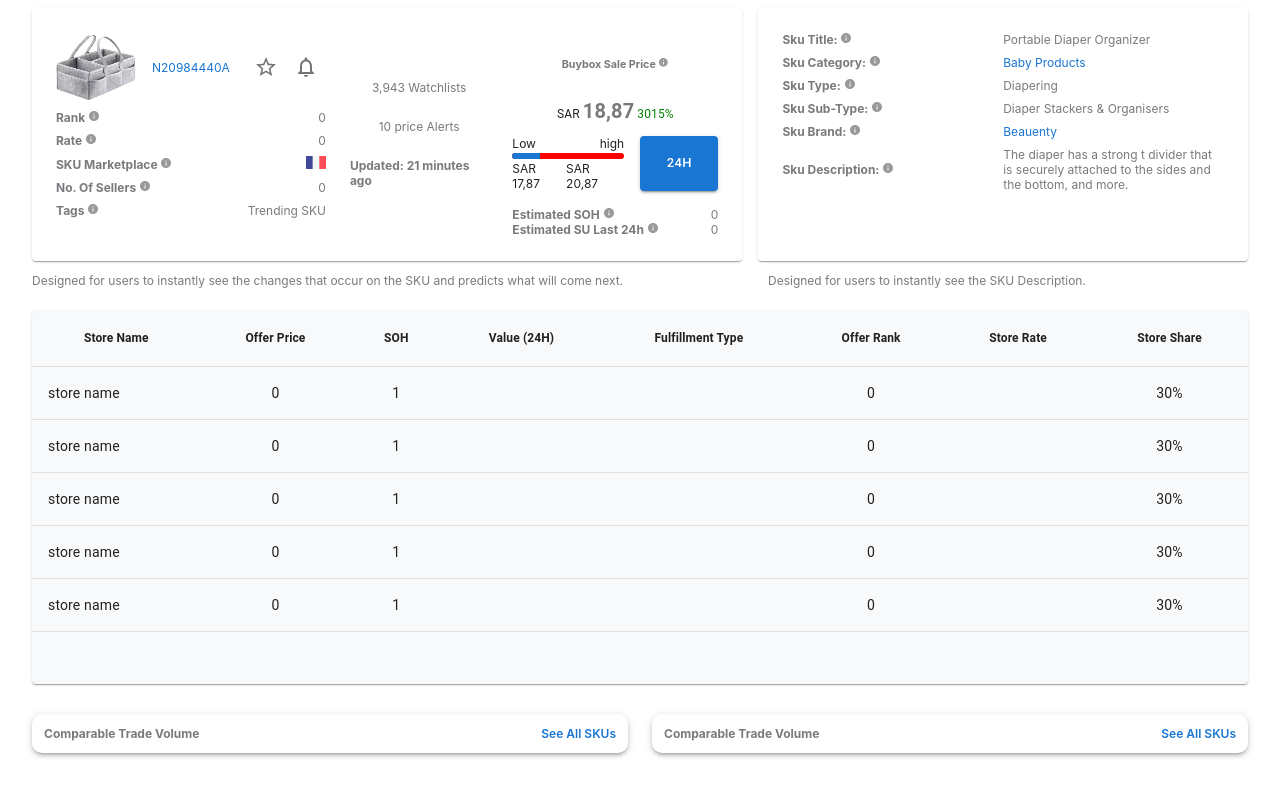
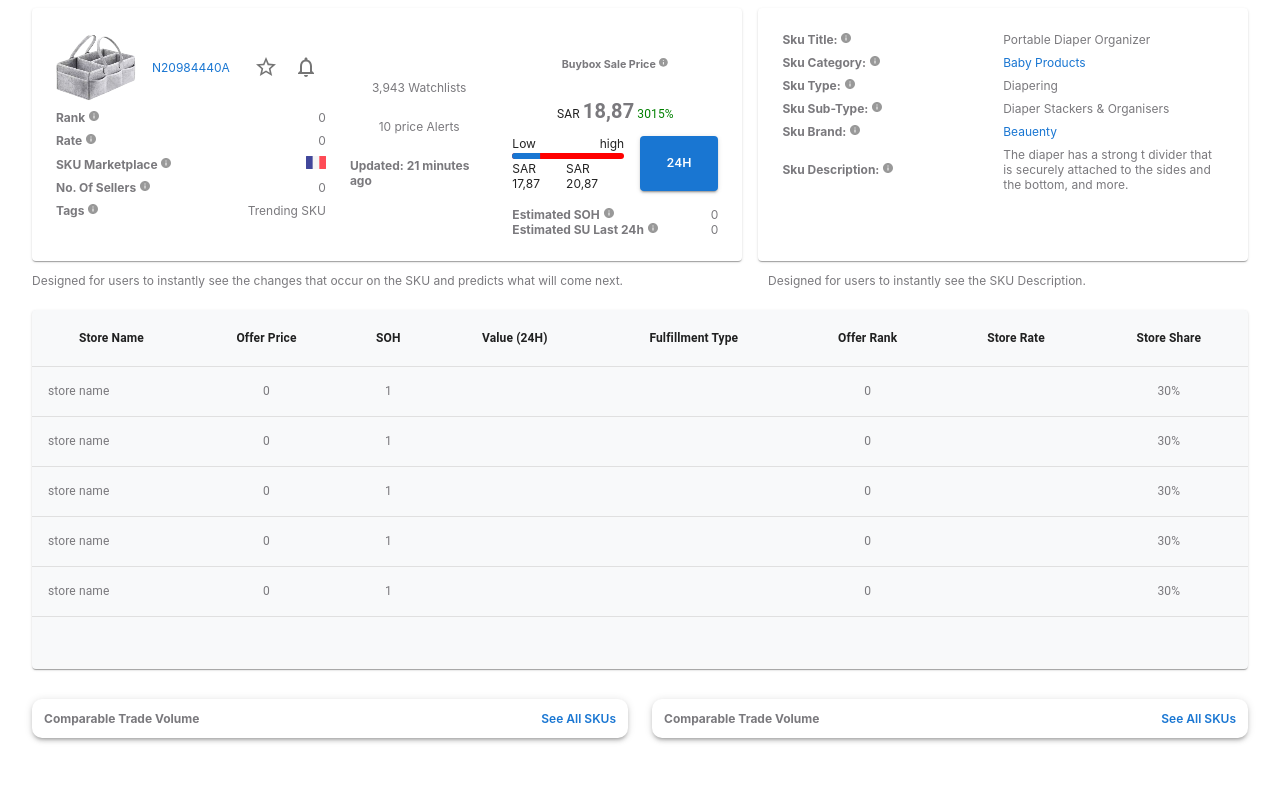
Before and after one commit to checkiamsiam/mui-sku-details-page, a React (Vite) app: page / in a window 1280 px wide. Shown: the top 796 px of the page. Built offline with nearby package versions, Linux system fonts and the light colour scheme.

Commit message:
simple correction

```diff
--- a/src/components/ProductAnalysisTable.jsx
+++ b/src/components/ProductAnalysisTable.jsx
@@ -50,22 +50,30 @@ const ProductAnalysisTable = () => {
         <TableBody>
           {rows.map((row) => (
             <TableRow key={row.name} sx={{ "&:last-child td, &:last-child th": { border: 0 } }}>
-              <TableCell component="th" scope="row">
+              <TableCell component="th" scope="row" sx={{ fontSize: "12px", color: "#7A797D" }}>
                 {row?.name}
               </TableCell>
-              <TableCell align="center">{row?.offerPrice}</TableCell>
-              <TableCell align="center">{row?.soh}</TableCell>
-              <TableCell align="center">
+              <TableCell align="center" sx={{ fontSize: "12px", color: "#7A797D" }}>
+                {row?.offerPrice}
+              </TableCell>
+              <TableCell align="center" sx={{ fontSize: "12px", color: "#7A797D" }}>
+                {row?.soh}
+              </TableCell>
+              <TableCell align="center" sx={{ fontSize: "12px", color: "#7A797D" }}>
                 <br />
               </TableCell>
-              <TableCell align="center">
+              <TableCell align="center" sx={{ fontSize: "12px", color: "#7A797D" }}>
                 <br />
               </TableCell>
-              <TableCell align="center">{row?.rank}</TableCell>
-              <TableCell align="center">
+              <TableCell align="center" sx={{ fontSize: "12px", color: "#7A797D" }}>
+                {row?.rank}
+              </TableCell>
+              <TableCell align="center" sx={{ fontSize: "12px", color: "#7A797D" }}>
                 <br />
               </TableCell>
-              <TableCell align="center">{row?.share}</TableCell>
+              <TableCell align="center" sx={{ fontSize: "12px", color: "#7A797D" }}>
+                {row?.share}
+              </TableCell>
             </TableRow>
           ))}
           <TableRow sx={{ "&:last-child td, &:last-child th": { border: 0 } }}>
```
